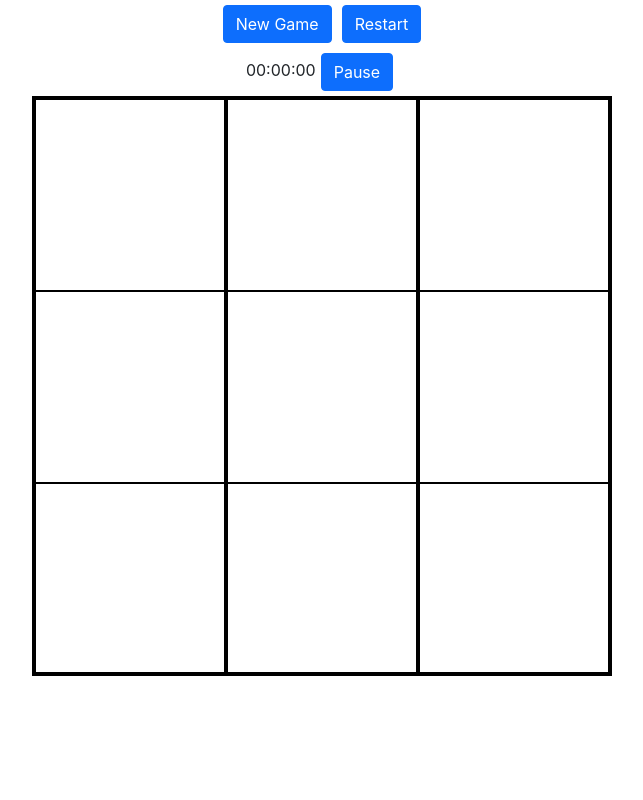
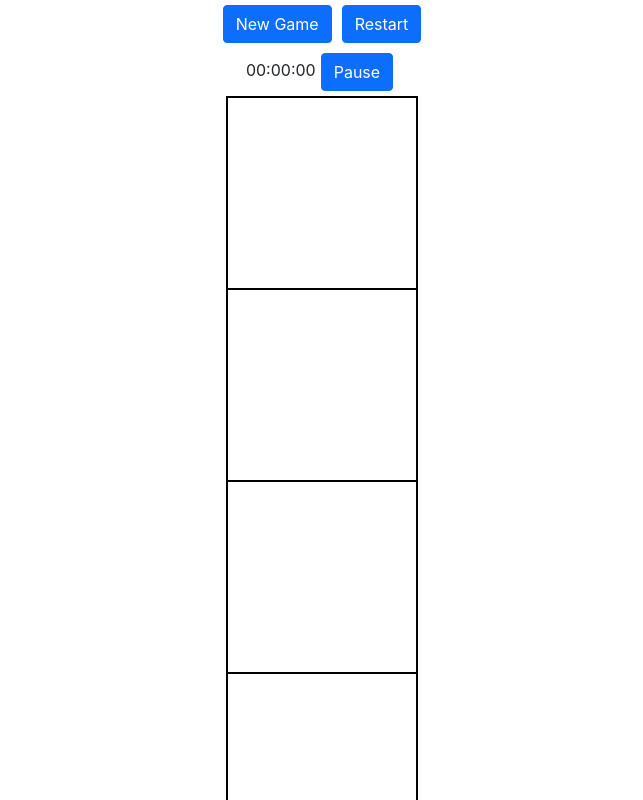
Before and after one commit to mcken-vince/mysudoku, a React (Create React App) app: page / in a window 1280 px wide. Shown: the top 800 px of the page, without its empty margins (318-961 px from the left). Built offline with nearby package versions, Linux system fonts and the light colour scheme.

Commit message:
Add .diagonal class to board when mode is 'diagonal'

```diff
--- a/src/components/SudokuBoard.tsx
+++ b/src/components/SudokuBoard.tsx
@@ -1,10 +1,11 @@
+import classNames from 'classnames';
 import { rowsToRegions, GridType, squareType } from '../logic/Game';
 import '../styles/SudokuBoard.scss';
 import Region from './Region';
 
 
 const SudokuBoard = (props: SudokuBoardProps) => {
-  const { grid, selectSquare, selectedSquare } = props;
+  const { grid, selectSquare, selectedSquare, mode } = props;
   const regions = grid ? rowsToRegions(grid) : [[],[],[],[],[],[],[],[],[]];
 
   const regionComponents = regions.map((region, idx) => (
@@ -16,8 +17,9 @@ const SudokuBoard = (props: SudokuBoardProps) => {
     />
   ));
 
+  const boardClasses = classNames('sudoku-board-container', {diagonal: mode === 'diagonal'})
   return (
-    <div className='regular-board-container'>
+    <div className={boardClasses}>
      {regionComponents}
     </div>
   );
```
